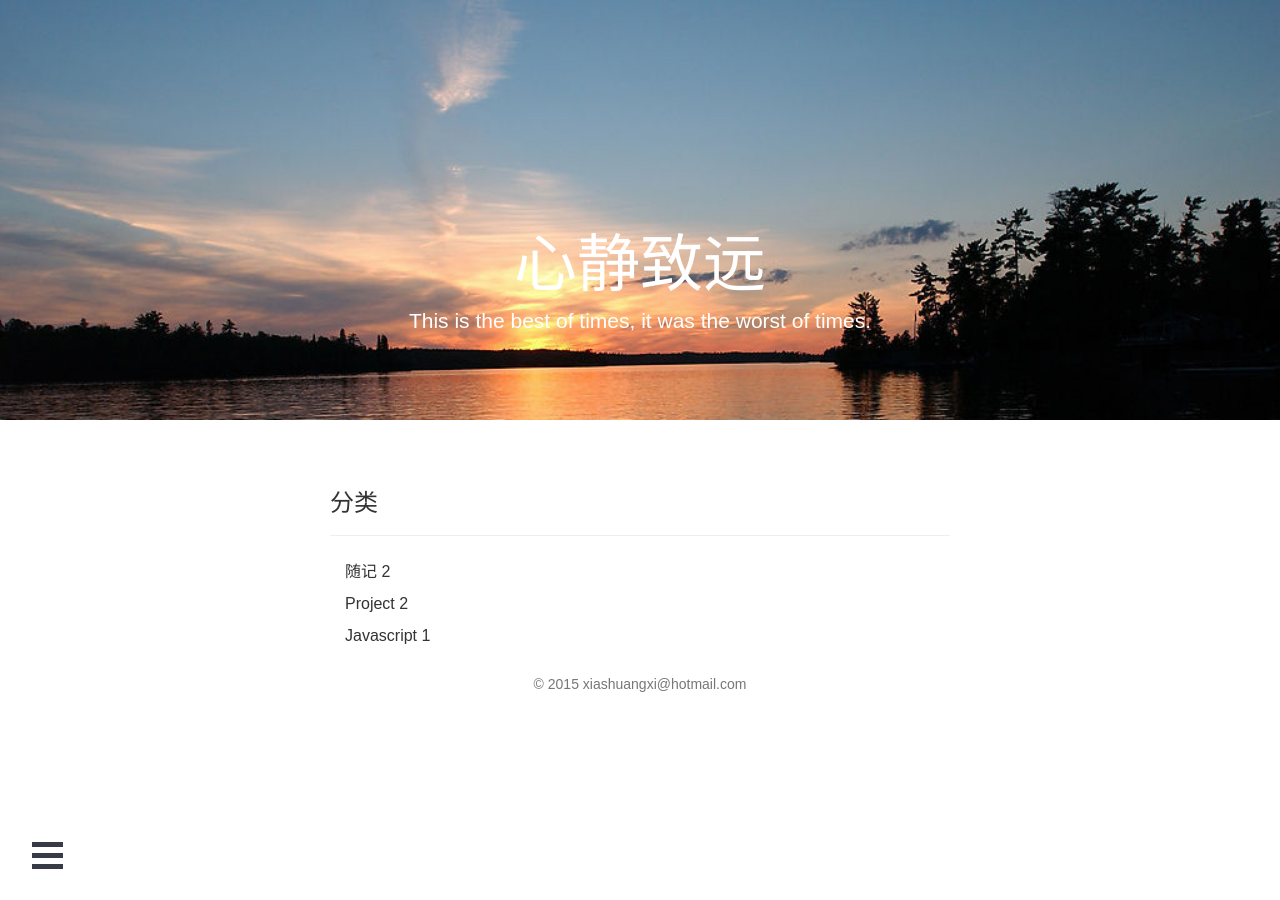
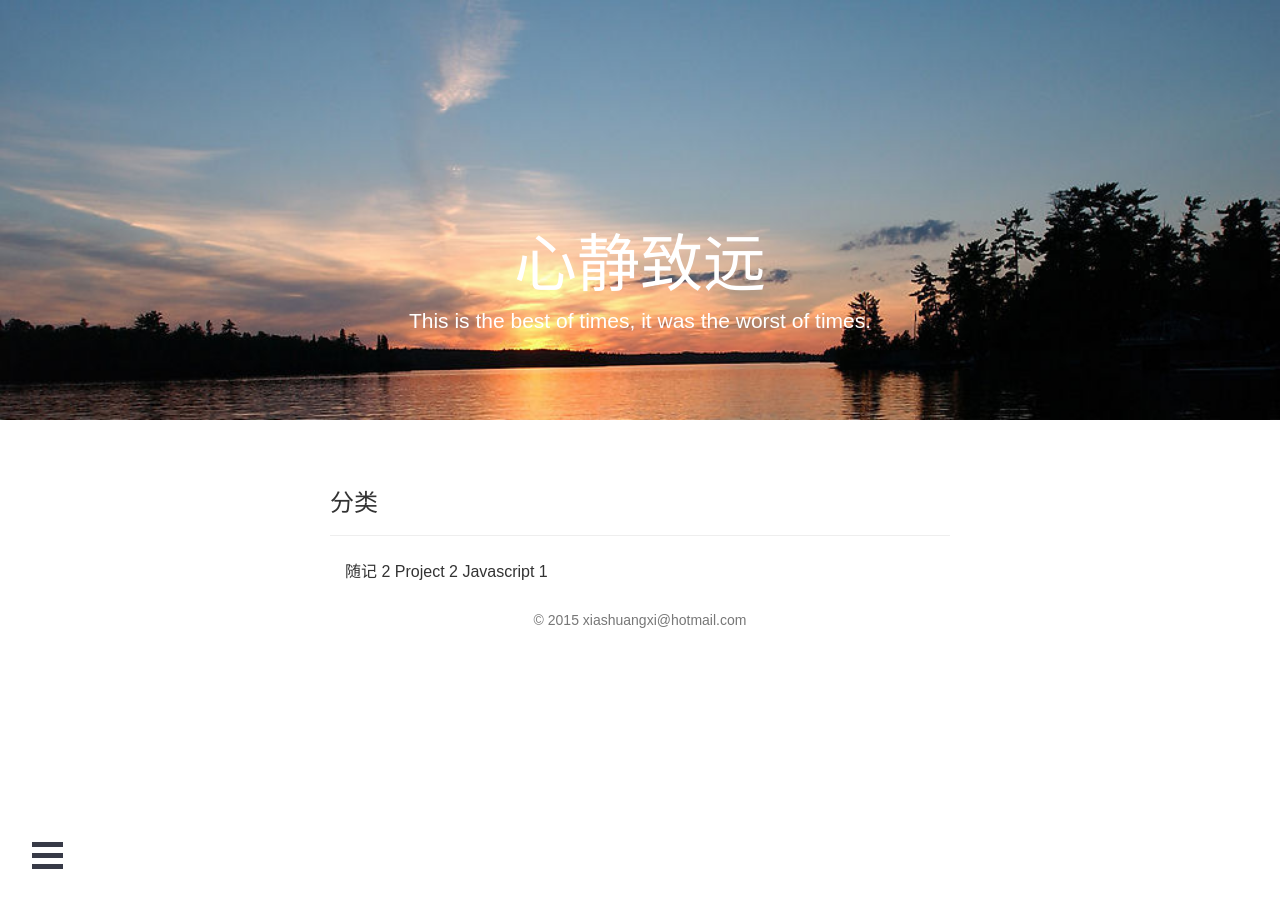
Before and after one commit to jinchangle/xiashuangxi.github.io, a Jekyll site: the page built from types.html, in a window 1280 px wide. Built offline with Jekyll 4.4.1, drawn with Linux system fonts in a browser that asks for light colours; nearby versions of some CDN libraries; comment, search, counter and statistics services are not loaded.

Commit message:
Update types.html

```diff
--- a/_layouts/types.html
+++ b/_layouts/types.html
@@ -10,15 +10,13 @@
                 <div class="page-header">
                     <h3 id = "{{ category | first }}">分类</h3>
                 </div>
-                {% for category in site.categories %}
-
-                    <div class="container" >
-                        <span class="lead">
+                <div class="container" >
+                     {% for category in site.categories %}
+                         <span class="lead">
                            {{ category | first }} {{ category | last | size }}
                         </span>
-                    </div>
-
-                {% endfor %}
+                    {% endfor %}
+                </div>
             </div>
 
 
```
